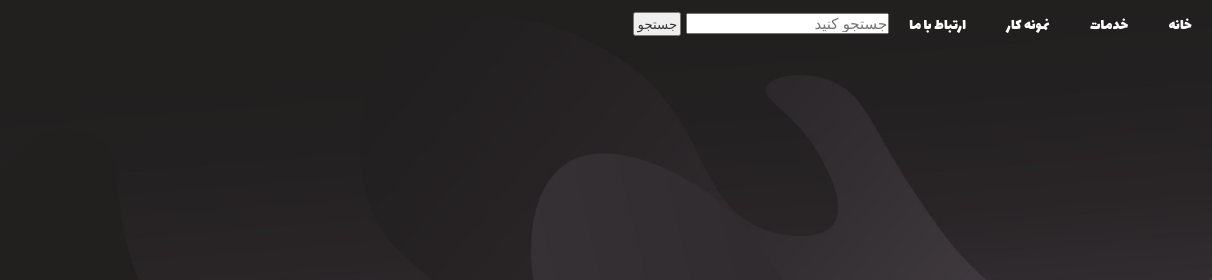
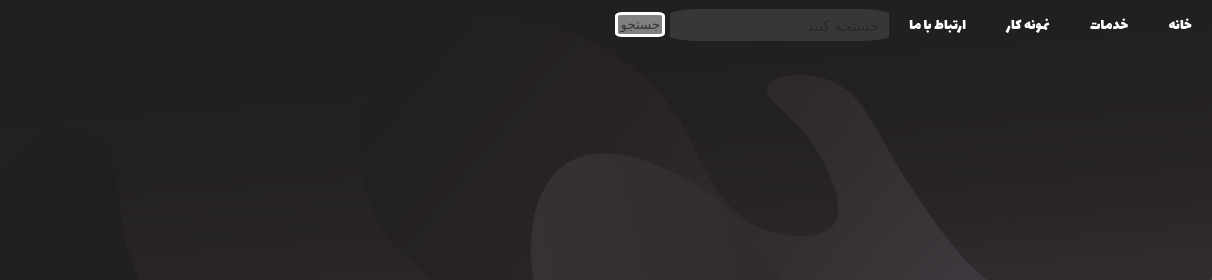
Before and after one commit to moerfanshojaei/testproject, a plain HTML site: page test.html in a window 1280 px wide. Shown: the top 280 px of the page, 68-1280 px from the left. Drawn offline with Linux system fonts and the light colour scheme.

Commit message:
fix bug and style search

```diff
--- a/teststyle.css
+++ b/teststyle.css
@@ -129,3 +129,18 @@ button {
         display: none;
     }
 }
+
+#inputsearchbox{
+    height: 4vh;
+    border: 10px solid white;
+    opacity: 10%;
+    border-radius: 15%;
+    padding: auto;
+}
+
+button
+{
+    border: 3px solid white;
+    border-radius: 15%;
+    background-color: gray;
+}
```
Also changed, not shown: test.html (+0 -4 lines).
